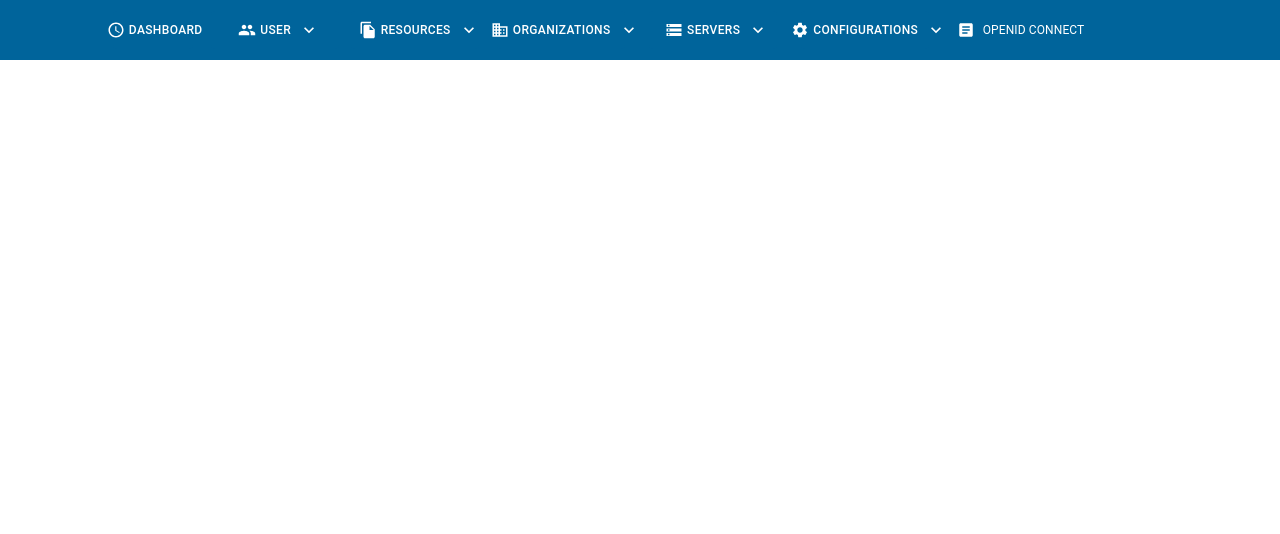
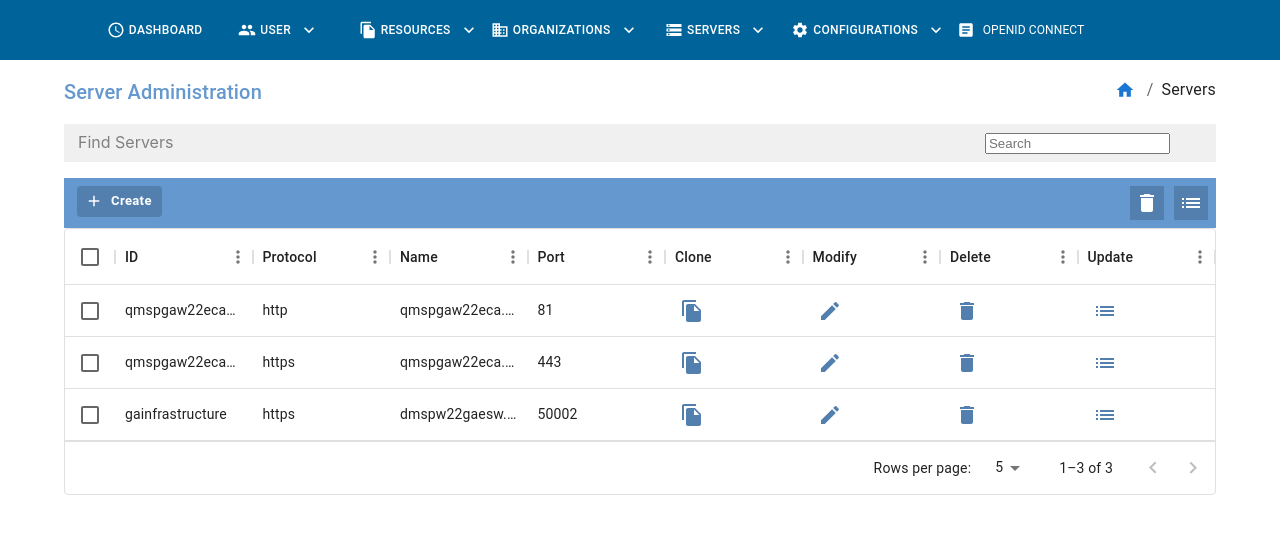
Before and after one commit to subhaneha/ga-poc-app, a React (Create React App) app: page /servers in a window 1280 px wide. Shown: the top 534 px of the page. Built offline with nearby package versions, Linux system fonts and the light colour scheme.

Commit message:
added servePage and modal inprogress

```diff
--- a/package.json
+++ b/package.json
@@ -17,6 +17,7 @@
     "@types/react-dom": "^18.2.19",
     "react": "^18.2.0",
     "react-dom": "^18.2.0",
+    "react-hook-form": "^7.50.1",
     "react-router-dom": "^6.22.1",
     "react-scripts": "^5.0.1",
     "typescript": "^4.9.5",
--- a/src/App.tsx
+++ b/src/App.tsx
@@ -1,22 +1,24 @@
-import React from 'react';
-import "./App.css"
-import { DashboardPage } from './pages/DashboardPage';
-import Header from './components/common/Header';
-import { BrowserRouter, Route,Routes } from 'react-router-dom';
-import UserPage from './pages/UserPage';
-import OpenIdPage from './pages/OpenIdPage';
-import { Container } from '@mui/system';
+import React from "react";
+import "./App.css";
+import { DashboardPage } from "./pages/DashboardPage";
+import Header from "./components/common/Header";
+import { BrowserRouter, Route, Routes } from "react-router-dom";
+import UserPage from "./pages/UserPage";
+import OpenIdPage from "./pages/OpenIdPage";
+import { Container } from "@mui/system";
+import ServerPage from "./pages/ServerPage";
 
 const App: React.FC = () => {
   return (
     <div>
       <BrowserRouter>
-        <Header/>
+        <Header />
         <Container fixed>
           <Routes>
-            <Route  path="/" element={<DashboardPage/>} />
-            <Route  path="/users" element={<UserPage/>} />
-            <Route  path="/openId" element={<OpenIdPage/>} />
+            <Route path="/" element={<DashboardPage />} />
+            <Route path="/users" element={<UserPage />} />
+            <Route path="/openId" element={<OpenIdPage />} />
+            <Route path="/servers" element={<ServerPage />} />
           </Routes>
         </Container>
       </BrowserRouter>
--- /dev/null
+++ b/src/components/modals/CreateServerModal.tsx
@@ -0,0 +1,104 @@
+import React from "react";
+import {
+  Box,
+  Dialog,
+  FormControl,
+  Grid,
+  InputLabel,
+  Modal,
+  OutlinedInput,
+  TextareaAutosize,
+} from "@mui/material";
+import { SubmitHandler, useForm } from "react-hook-form";
+interface ModalProps {
+  openModal: boolean;
+  handleClose: () => void;
+}
+type Inputs = {
+  id: string;
+  name: string;
+  protocol: string;
+  port: number;
+  description: string;
+};
+export const CreateServerModal = ({ openModal, handleClose }: ModalProps) => {
+  const {
+    register,
+    handleSubmit,
+    watch,
+    formState: { errors },
+  } = useForm<Inputs>();
+  const onSubmit: SubmitHandler<Inputs> = (data) => console.log(data);
+  return (
+    <Dialog open={openModal} onClose={handleClose}>
+      <Box padding={"12px"}>
+        <form onSubmit={handleSubmit(onSubmit)}>
+          <Grid display={"flex"} columnGap="8px">
+            <FormControl fullWidth className="form-design">
+              <InputLabel htmlFor="component-outlined">ID</InputLabel>
+              <OutlinedInput
+                label="ID"
+                autoFocus
+                required
+                margin="dense"
+                id="id"
+                type="text"
+                fullWidth
+                {...register("id", { required: true })}
+              />
+            </FormControl>
+            <FormControl fullWidth className="form-design">
+              <InputLabel htmlFor="component-outlined">Protocol</InputLabel>
+              <OutlinedInput
+                label="Protocol"
+                autoFocus
+                required
+                margin="dense"
+                {...register("protocol", { required: true })}
+                name="protocol"
+                type="text"
+                fullWidth
+              />
+            </FormControl>
+            <FormControl fullWidth className="form-design">
+              <InputLabel htmlFor="component-outlined">Name</InputLabel>
+              <OutlinedInput
+                label="Name"
+                autoFocus
+                required
+                margin="dense"
+                id="name"
+                {...register("name", { required: true })}
+                type="text"
+                fullWidth
+              />
+            </FormControl>
+            <FormControl fullWidth className="form-design">
+              <InputLabel htmlFor="component-outlined">Port</InputLabel>
+              <OutlinedInput
+                label="Port"
+                autoFocus
+                required
+                margin="dense"
+                id="port"
+                {...register("port", { required: true })}
+                type="number"
+                fullWidth
+              />
+            </FormControl>
+          </Grid>
+          <Grid>
+            <FormControl className="form-design">
+              <TextareaAutosize
+                aria-label="minimum height"
+                minRows={3}
+                placeholder="Description"
+                {...register("description", { required: true })}
+              />
+            </FormControl>
+          </Grid>
+        </form>
+      </Box>
+    </Dialog>
+  );
+};
--- /dev/null
+++ b/src/pages/ServerPage.tsx
@@ -0,0 +1,164 @@
+import React from "react";
+import { Box, Button, Grid, IconButton, Typography } from "@mui/material";
+import { TableLayout } from "../components/common/Table";
+import { Breadcrumb } from "../components/common/BreadCrumb";
+import AddIcon from "@mui/icons-material/Add";
+import DeleteIcon from "@mui/icons-material/Delete";
+import EditIcon from "@mui/icons-material/Edit";
+import ListIcon from "@mui/icons-material/List";
+import { GridColDef } from "@mui/x-data-grid";
+import FileCopyIcon from "@mui/icons-material/FileCopy";
+import { CreateServerModal } from "../components/modals/CreateServerModal";
+
+const ServerPage = () => {
+  const [open, setOpen] = React.useState(false);
+
+  const handleClickOpen = () => {
+    setOpen(true);
+  };
+  const columns: GridColDef[] = [
+    { field: "id", headerName: "ID", flex: 1, sortable: false },
+    {
+      field: "protocol",
+      headerName: "Protocol",
+      flex: 1,
+      sortable: false,
+    },
+    {
+      field: "name",
+      headerName: "Name",
+      flex: 1,
+      sortable: false,
+    },
+    {
+      field: "port",
+      headerName: "Port",
+      flex: 1,
+      sortable: false,
+    },
+    {
+      field: "clone",
+      headerName: "Clone",
+      width: 130,
+      renderCell: () => (
+        <IconButton aria-label="delete" className="list-icons" size="small">
+          <FileCopyIcon />
+        </IconButton>
+      ),
+      flex: 1,
+      sortable: false,
+    },
+    {
+      field: "modify",
+      headerName: "Modify",
+      width: 130,
+      renderCell: () => (
+        <IconButton aria-label="delete" className="list-icons" size="small">
+          <EditIcon />
+        </IconButton>
+      ),
+      flex: 1,
+      sortable: false,
+    },
+    {
+      field: "delete",
+      headerName: "Delete",
+      width: 130,
+      renderCell: () => (
+        <IconButton aria-label="delete" className="list-icons" size="small">
+          <DeleteIcon />
+        </IconButton>
+      ),
+      flex: 1,
+      sortable: false,
+    },
+    {
+      field: "update",
+      headerName: "Update",
+      width: 130,
+      renderCell: () => (
+        <IconButton aria-label="delete" className="list-icons" size="small">
+          <ListIcon />
+        </IconButton>
+      ),
+      flex: 1,
+      sortable: false,
+    },
+  ];
+
+  const rows = [
+    {
+      id: "qmspgaw22eca81wnkkmms",
+      protocol: "http",
+      name: "qmspgaw22eca.dev.entrust.com",
+      port: 81,
+    },
+    {
+      id: "qmspgaw22eca81443tnejs",
+      protocol: "https",
+      name: "qmspgaw22eca.dev.entrust.com",
+      port: 443,
+    },
+    {
+      id: "gainfrastructure",
+      protocol: "https",
+      name: "dmspw22gaesw.dev.entrust.com",
+      port: 50002,
+    },
+  ];
+
+  return (
+    <>
+      <CreateServerModal openModal={open} handleClose={() => setOpen(false)} />
+      <Box display="flex" sx={{ my: 2, justifyContent: "space-between" }}>
+        <Typography className="pageHead" variant="h6" sx={{ my: 0 }}>
+          Server Administration
+        </Typography>
+        <Breadcrumb title="Servers" />
+      </Box>
+      <Box
+        display="flex"
+        className="searchBar"
+        sx={{ my: 2, justifyContent: "space-between" }}
+      >
+        <div className="find-user">Find Servers</div>
+        <div className="home">
+          <input
+            type="search"
+            placeholder="Search"
+            id="gsearch"
+            name="gsearch"
+          />
+        </div>
+      </Box>
+      <div className="tableHeader">
+        <Grid container spacing={0}>
+          <Grid item xs={11}>
+            <Button
+              variant="contained"
+              size="small"
+              className="create-btn"
+              onClick={handleClickOpen}
+              startIcon={<AddIcon />}
+            >
+              Create
+            </Button>
+          </Grid>
+          <Grid item xs={1} container justifyContent="flex-end">
+            <IconButton aria-label="delete" size="small" className="delete-btn">
+              <DeleteIcon />
+            </IconButton>
+            <IconButton aria-label="update" size="small" className="delete-btn">
+              <ListIcon />
+            </IconButton>
+          </Grid>
+        </Grid>
+      </div>
+      <div style={{ width: "100%" }}>
+        <TableLayout rowvalues={rows} coloumnvalues={columns} />
+      </div>
+    </>
+  );
+};
+
+export default ServerPage;
```
Also changed, not shown: src/assets/constants.tsx (+32 -20 lines), 1 other file (tests, documents, lock files or other folders).
